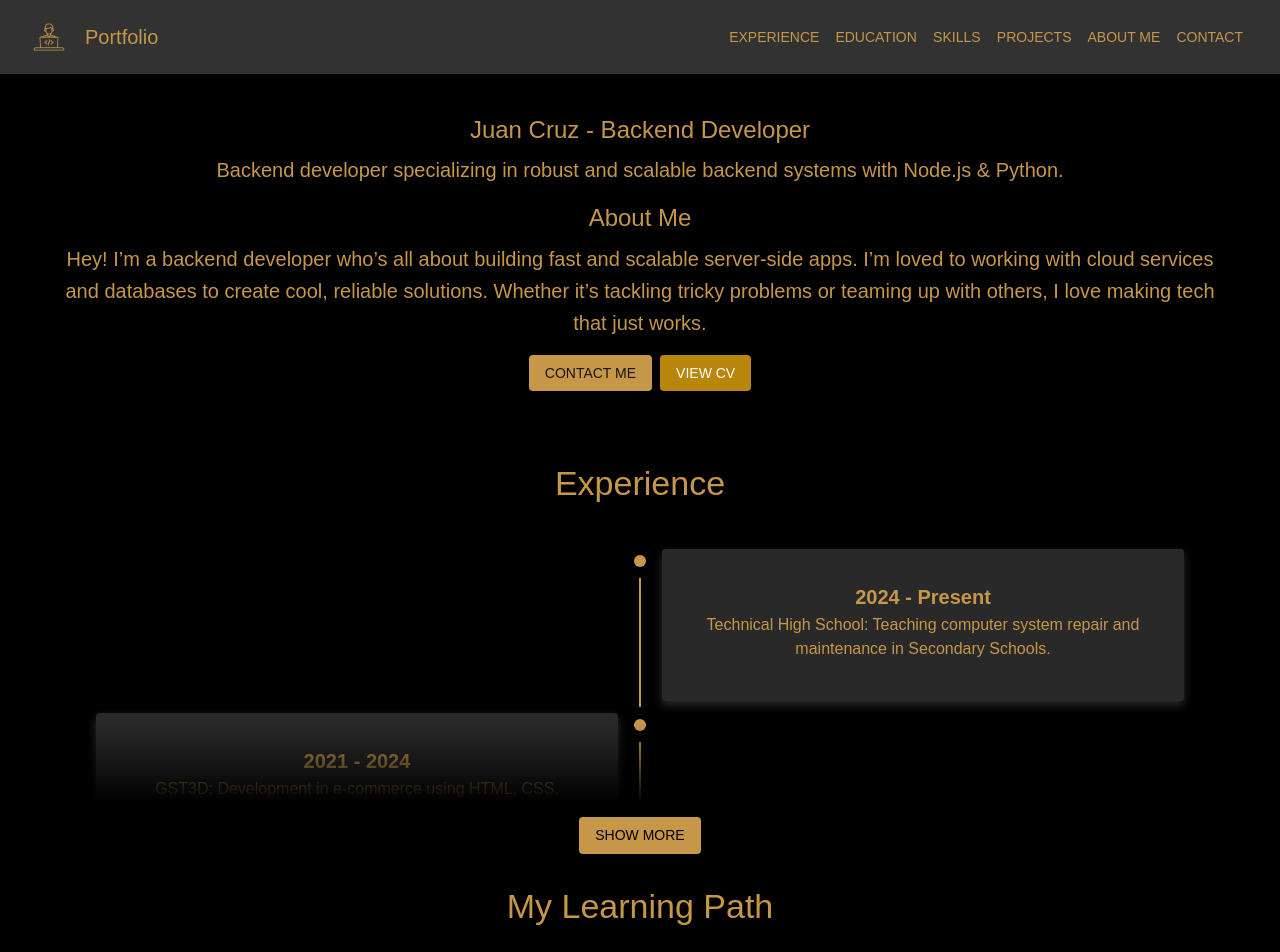
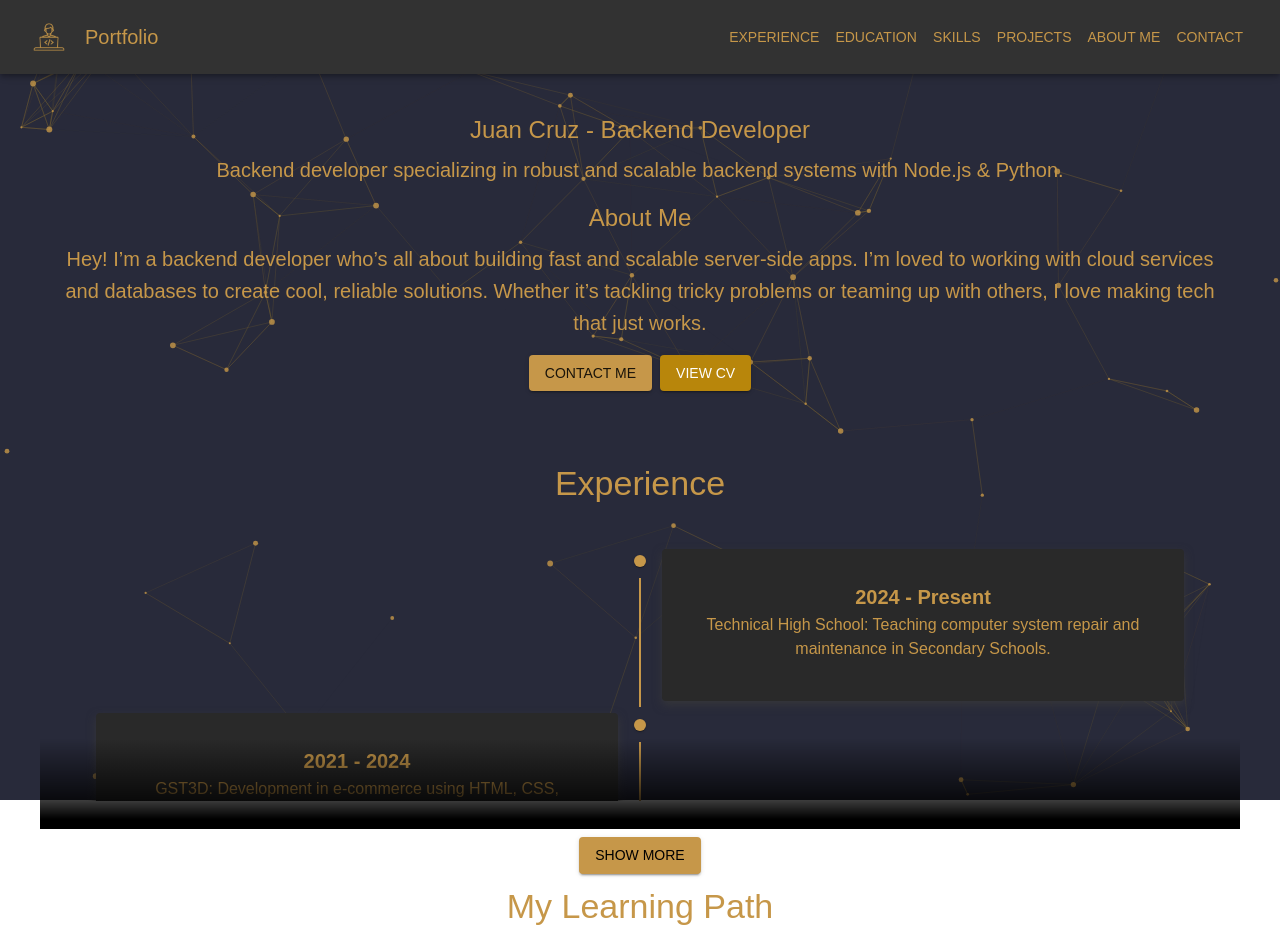
Before and after one commit to juancruz41/portfoliov1, a React (Create React App) app: page / in a window 1280 px wide. Shown: the top 952 px of the page. Built offline with nearby package versions, Linux system fonts and the light colour scheme.

Commit message:
fondo dinamic
fondo dinamic

```diff
--- a/package.json
+++ b/package.json
@@ -18,7 +18,11 @@
     "react-dom": "^18.3.1",
     "react-google-recaptcha": "^3.1.0",
     "react-scripts": "5.0.1",
+    "react-tsparticles": "^2.12.2",
     "react-vertical-timeline-component": "^3.5.3",
+    "tsparticles": "^3.8.1",
+    "tsparticles-engine": "^2.12.0",
+    "tsparticles-slim": "^2.12.0",
     "web-vitals": "^2.1.4"
   },
   "scripts": {
--- a/src/App.js
+++ b/src/App.js
@@ -1,5 +1,6 @@
 import React from "react";
 import { ThemeProvider, createTheme, CssBaseline } from "@mui/material";
+import ParticlesBackground from "./components/ParticlesBackground"; // Importa el fondo animado
 import Header from "./components/Header";
 import HeroSection from "./components/HeroSection";
 import Skills from "./components/Skills";
@@ -10,7 +11,7 @@ import TimelineSection from "./components/TimeLineSection";
 const darkTheme = createTheme({
   palette: {
     mode: "dark",
-    background: { default: "#000000", paper: "#121212" },
+    background: { default: "transparent", paper: "#121212" },
     text: { primary: "#C69749", secondary: "#B8860B" },
     primary: { main: "#C69749" },
     secondary: { main: "#B8860B" },
@@ -49,13 +50,11 @@ function App() {
   return (
     <ThemeProvider theme={darkTheme}>
       <CssBaseline />
+      <ParticlesBackground /> {/* Fondo animado con partículas */}
       <Header />
       <HeroSection />
-
-      {/* Timeline Sections */}
       <TimelineSection title="Experience" items={experienceItems} />
       <TimelineSection title="My Learning Path" items={learningPathItems} useIcons={true} techIcons={techIcons} />
-
       <Skills />
       <Projects />
       <Footer />
--- /dev/null
+++ b/src/components/ParticlesBackground.js
@@ -0,0 +1,37 @@
+import { useCallback } from "react";
+import Particles from "react-tsparticles";
+import { loadSlim } from "tsparticles-slim";
+
+const ParticlesBackground = () => {
+  const particlesInit = useCallback(async (engine) => {
+    await loadSlim(engine);
+  }, []);
+
+  return (
+    <Particles
+      id="tsparticles"
+      init={particlesInit}
+      options={{
+        fullScreen: { enable: true, zIndex: -1 }, // Asegura que esté detrás del contenido
+        background: {
+          color: "#282A3A",
+        },
+        particles: {
+          color: { value: "#C69749" },
+          move: { enable: true, speed: 1.5 },
+          number: { value: 80 },
+          opacity: { value: 0.8 },
+          size: { value: { min: 1, max: 3 } },
+          links: {
+            enable: true,
+            distance: 150,
+            color: "#735F32",
+            opacity: 0.5,
+          },
+        },
+      }}
+    />
+  );
+};
+
+export default ParticlesBackground;
--- a/src/components/TimelineSection.js
+++ b/src/components/TimelineSection.js
@@ -54,7 +54,7 @@ const TimelineSection = ({ title, items, useIcons = false, techIcons = {} }) =>
         <Box
           sx={{
             position: "absolute",
-            bottom: 40,
+            bottom: 25,
             left: 0,
             width: "100%",
             height: 100,
@@ -66,7 +66,7 @@ const TimelineSection = ({ title, items, useIcons = false, techIcons = {} }) =>
       <Button
         onClick={() => setExpanded(!expanded)}
         variant="contained"
-        sx={{ mt: 2, backgroundColor: "primary.main", color: "#000", "&:hover": { backgroundColor: "secondary.main" } }}
+        sx={{ mt: 2, bottom: -20,  backgroundColor: "primary.main", color: "#000", "&:hover": { backgroundColor: "secondary.main" } }}
       >
         {expanded ? "Show Less" : "Show More"}
       </Button>
```
Also changed, not shown: 1 other file (tests, documents, lock files or other folders).
